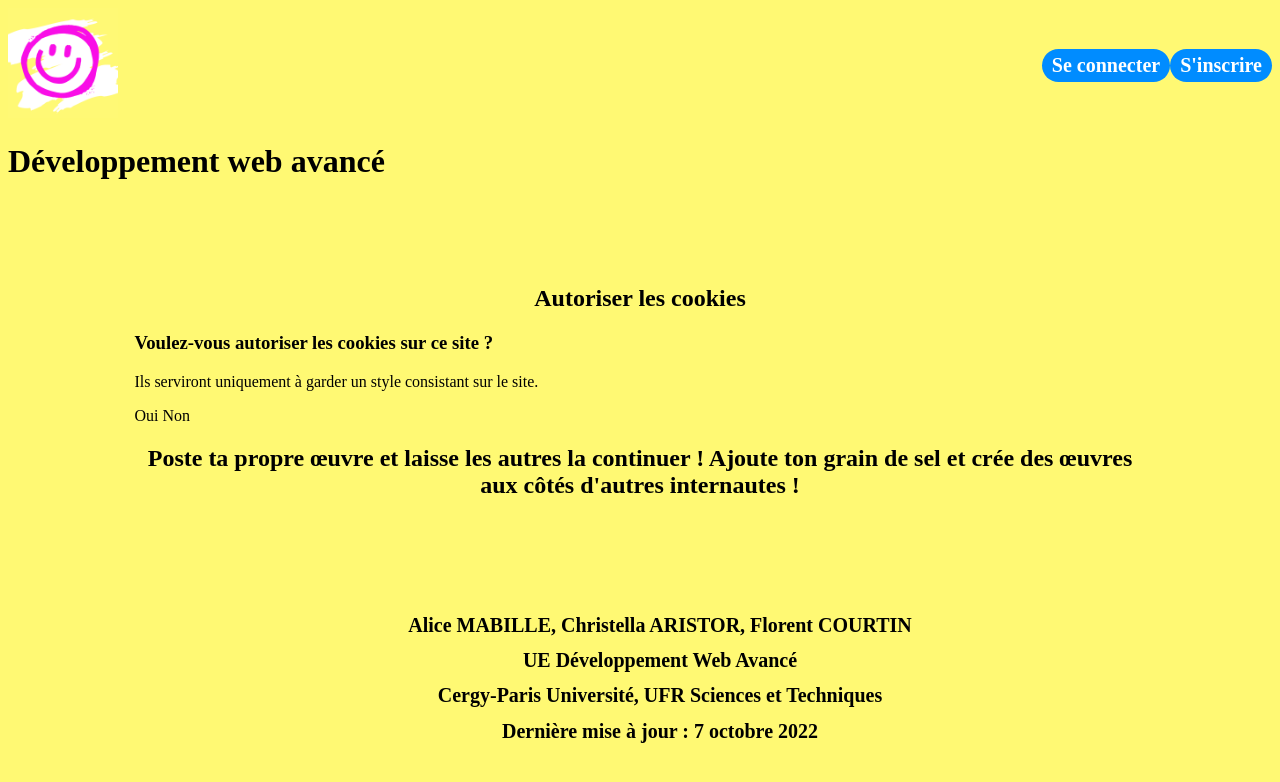
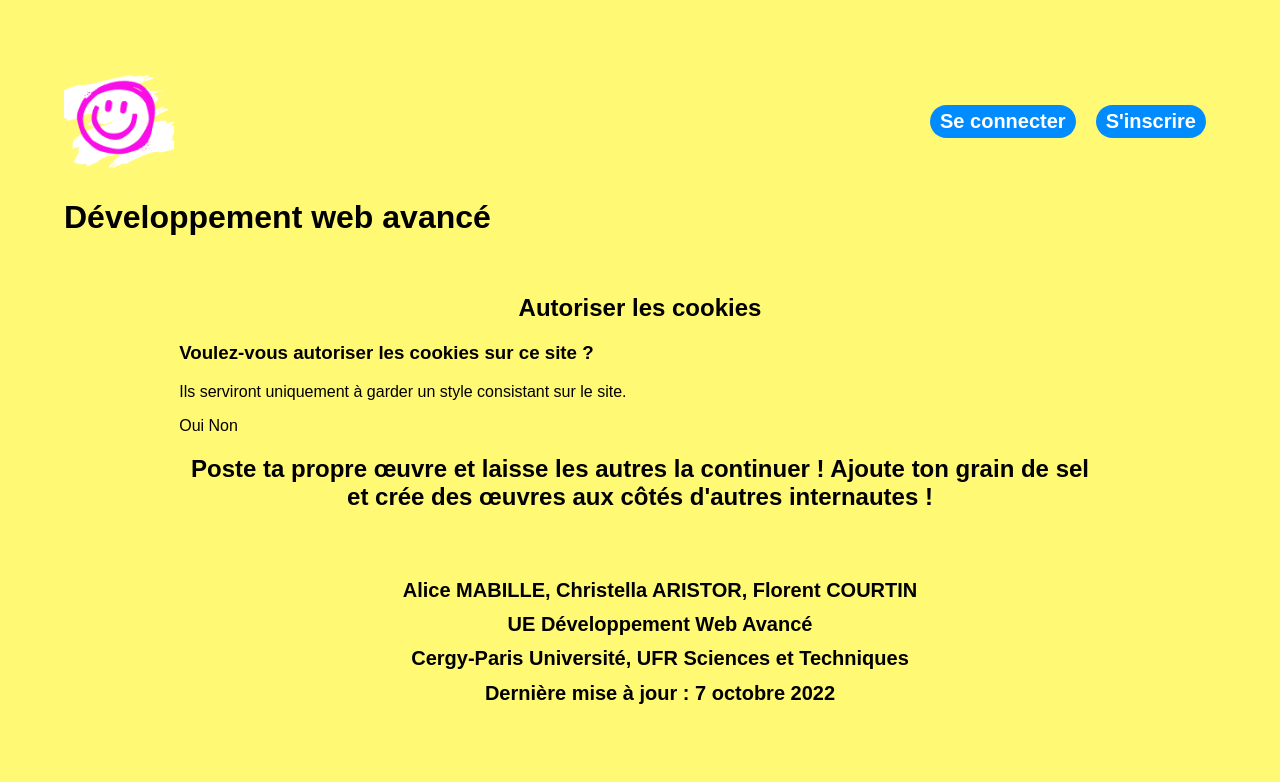
Before and after one commit to alicemabille/continuemonoeuvre, a PHP site: page / in a window 1280 px wide. Shown: the top 782 px of the page. Run offline with PHP 8.4, Linux system fonts and the light colour scheme.

Commit message:
Update style.css

```diff
--- a/style.css
+++ b/style.css
@@ -1,3 +1,7 @@
+* {
+    font-family: Arial, Helvetica, sans-serif;
+}
+
 /* Partie HEADER */
 header nav {
     display: flex;
@@ -21,6 +25,7 @@ header nav ul li {
     background-color: #008cff;
     border-radius: 20px;
     padding: 5px 10px 5px;
+    margin: 0 10px 0;
 }
 
 header nav ul li a {
@@ -38,10 +43,11 @@ header nav ul li a {
 
 body {
     background-color: #fff973;
+    margin: 5% 5% 5%;
 }
 
 main {
-    padding: 5% 10% 5%;
+    margin: 5% 10% 5%;
 }
 
 a {
```
